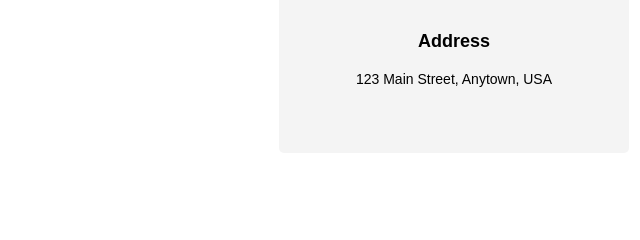
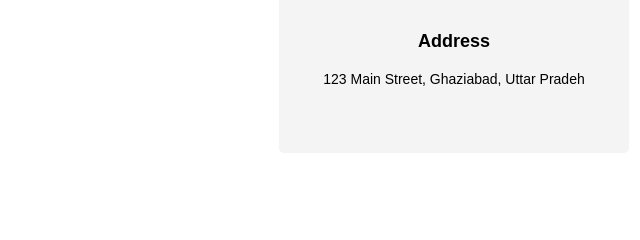
Before and after one commit to ayushagarwal138/Fitness-center, a plain HTML site: page description.html in a window 1280 px wide. Shown: the part 241-481 px from the top of the page, 511-1151 px from the left. Drawn offline with Linux system fonts and the light colour scheme.

Commit message:
Update description.html

```diff
--- a/description.html
+++ b/description.html
@@ -118,7 +118,7 @@
                 </div>
                 <div class="gym-info-item">
                     <h3 class="gym-info-title">Address</h3>
-                    <p class="gym-info-text">123 Main Street, Anytown, USA</p>
+                    <p class="gym-info-text">123 Main Street, Ghaziabad, Uttar Pradeh</p>
                 </div>
                 <div class="gym-info-item">
                     <h3 class="gym-info-title">Contact Us</h3>
```
